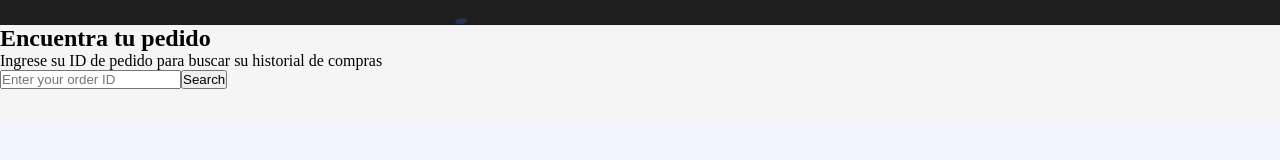
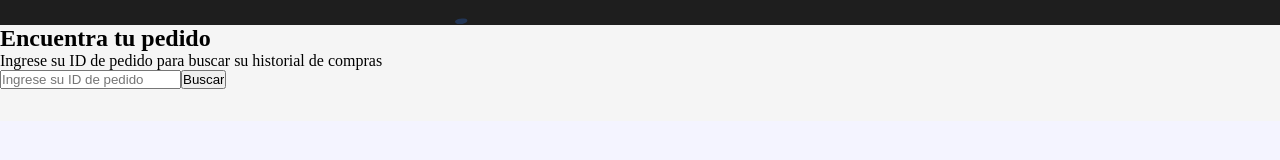
Before and after one commit to wdelcant/wdelcant-app, a React (Create React App) app: page /order in a window 1280 px wide. Shown: the part 400-560 px from the top of the page. Built offline with nearby package versions, Linux system fonts and the light colour scheme; no server answers.

Commit message:
ultimos fix

```diff
--- a/src/components/OrderDetails/Order.jsx
+++ b/src/components/OrderDetails/Order.jsx
@@ -25,11 +25,11 @@ const Order = () => {
         <input
           type="searchOrder"
           name="searchOrder"
-          placeholder="Enter your order ID"
+          placeholder="Ingrese su ID de pedido"
           ref={inputRef}
           onChange={updateOrderSearch}
         />
-        <input type="submit" name="submit" value="Search" />
+        <input type="submit" name="submit" value="Buscar" />
       </form>
     </div>
   );
--- a/src/components/OrderDetails/OrderDetails.jsx
+++ b/src/components/OrderDetails/OrderDetails.jsx
@@ -83,7 +83,7 @@ const OrderDetails = () => {
         </>
       ) : (
         <>
-          <p>The order {routing.orderId} was not found</p>
+          <p>No se encontró el pedido {routing.orderId}</p>
         </>
       )}
     </>
```
